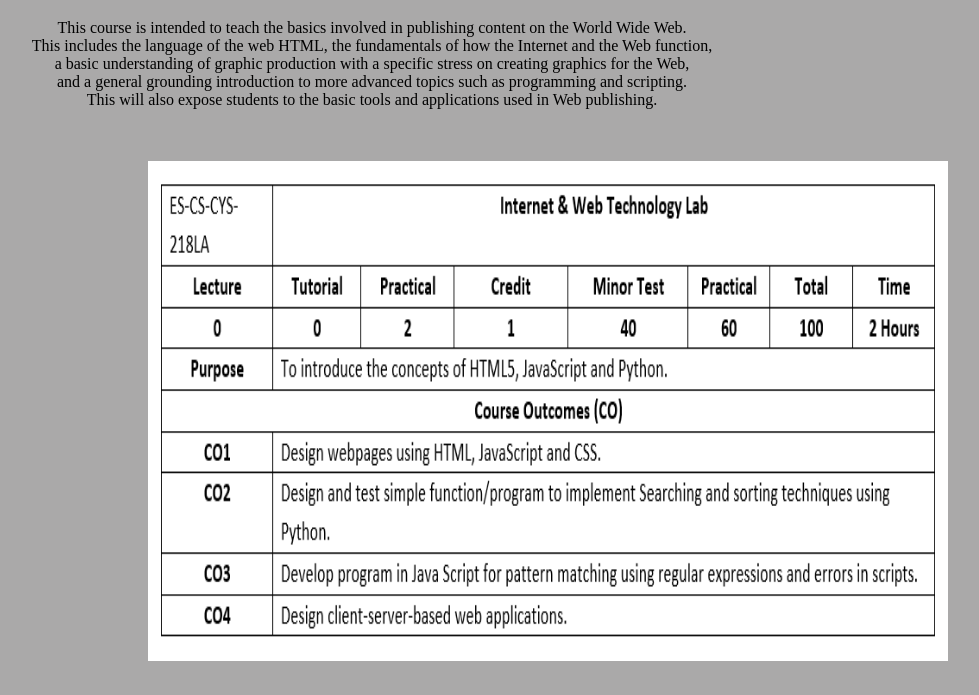
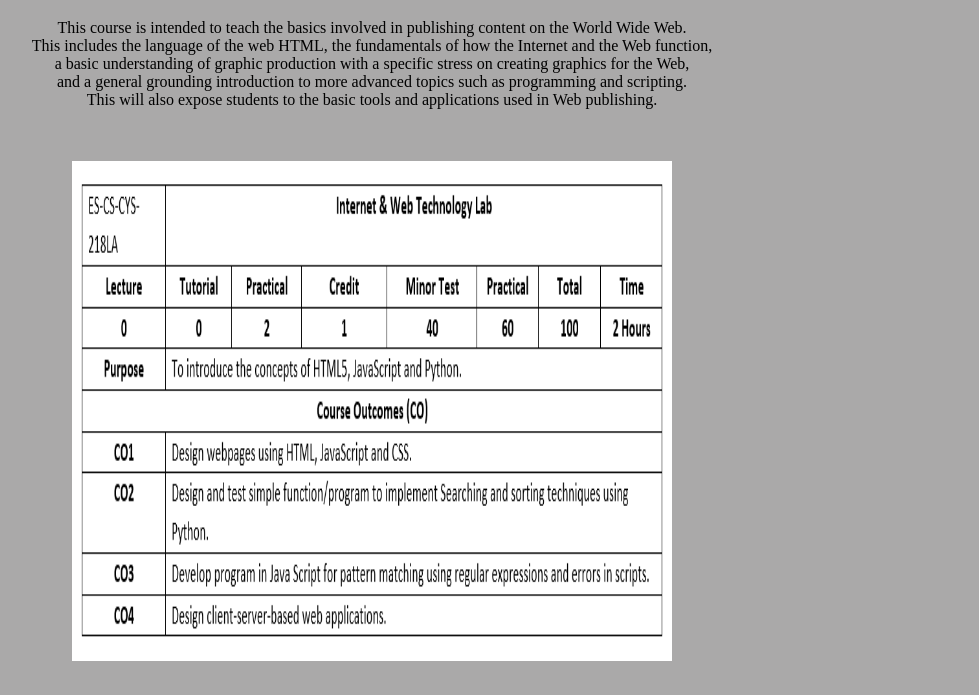
Before and after one commit to DevS2820406/devs2820406.github.io, a plain HTML site: page intropage.html in a window 1280 px wide. Shown: the part 105-800 px from the top of the page, without its empty margins (268-1247 px from the left). Drawn offline with Linux system fonts and the light colour scheme.

Commit message:
Update intropage.html

```diff
--- a/intropage.html
+++ b/intropage.html
@@ -1,5 +1,12 @@
 <!DOCTYPE html>
 <html lang="en">
+    <style>
+        img {
+          display: block;
+          margin-left: auto;
+          margin-right: auto;
+        }
+        </style>
 <head>
     <meta charset="UTF-8">
     <meta http-equiv="X-UA-Compatible" content="IE=edge">
@@ -20,12 +27,9 @@
                 </p>
                 <br>
                 <br>
-                &nbsp; &nbsp; &nbsp; &nbsp; &nbsp; &nbsp;
-               &nbsp; &nbsp; &nbsp; &nbsp; &nbsp; &nbsp; &nbsp; &nbsp; &nbsp; &nbsp; &nbsp; &nbsp; &nbsp; &nbsp; &nbsp;
-               &nbsp; &nbsp; &nbsp; &nbsp; &nbsp; &nbsp; &nbsp; &nbsp; &nbsp; &nbsp; &nbsp; &nbsp; &nbsp; &nbsp; &nbsp;
-               &nbsp; &nbsp; &nbsp; &nbsp; &nbsp; &nbsp; &nbsp; &nbsp; &nbsp; &nbsp; &nbsp; &nbsp; &nbsp; &nbsp; &nbsp;
 
-                <img src="iwtlabscreenshot.png" width="800" height="500">
+
+                <img src="iwtlabscreenshot.png" width="600" height="500">
                 <br>
 </body>
 </html>
```
